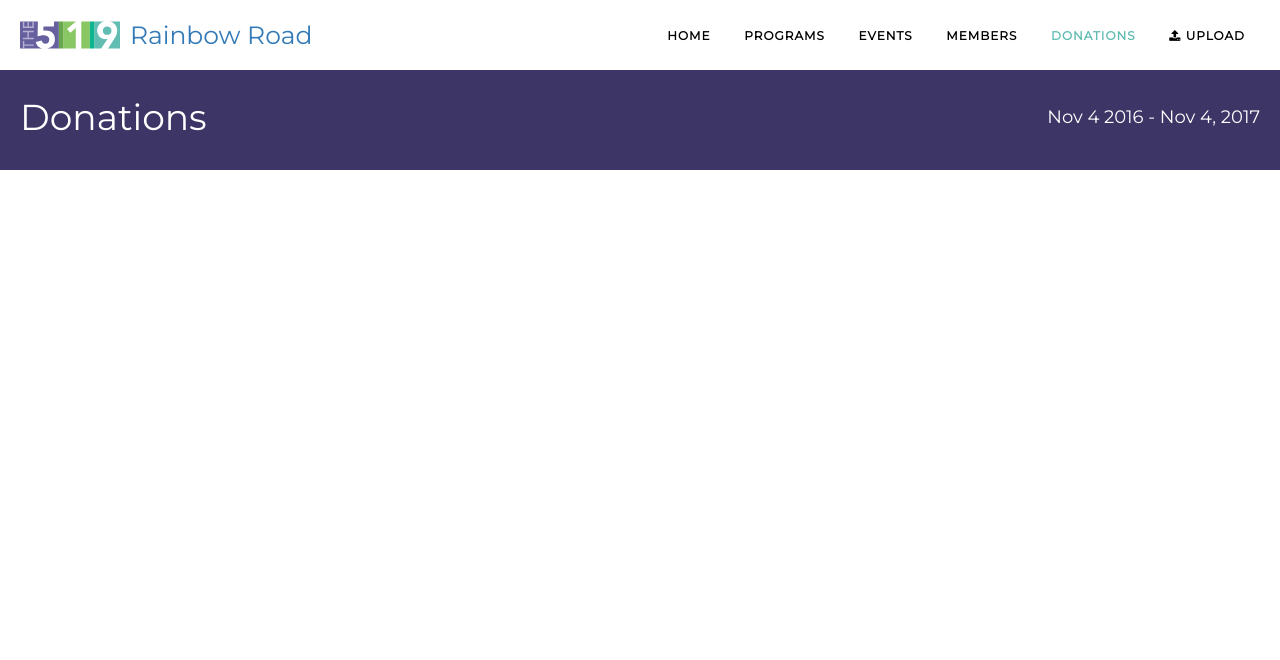
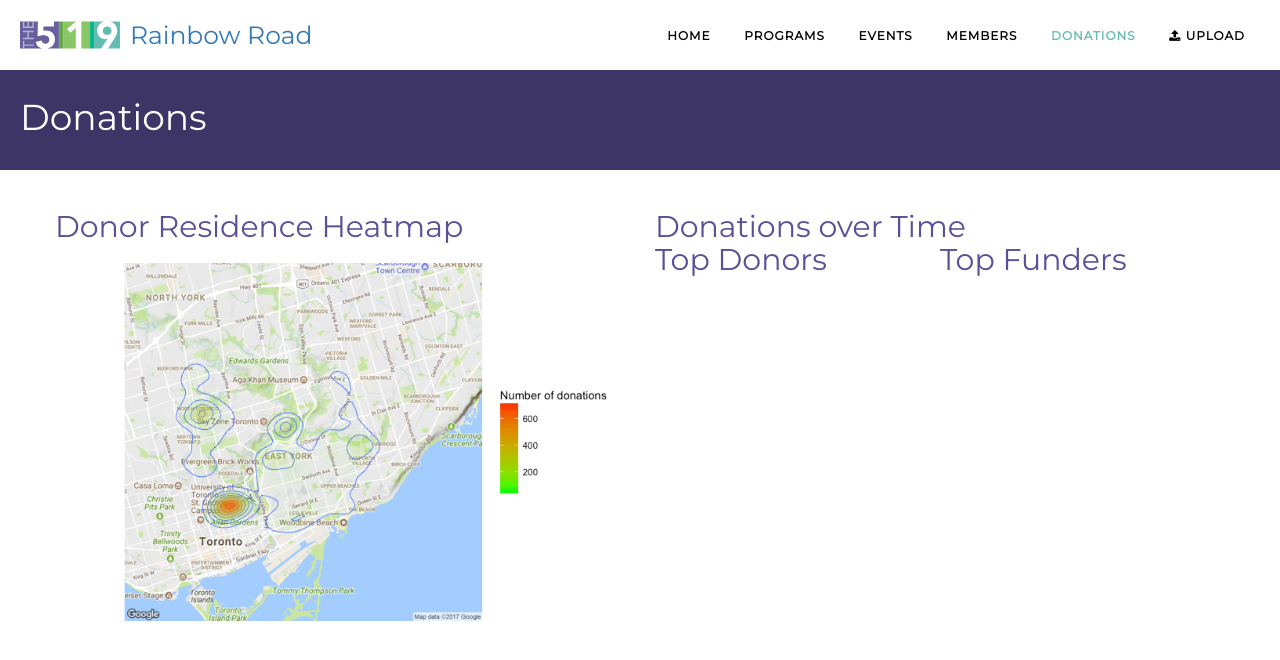
Before and after one commit to CapitalOneCanadaHackathon/gift_the_code, a Flask app: page /donations in a window 1280 px wide. Shown: the top 660 px of the page. Run offline with Flask 2, Linux system fonts and the light colour scheme; data that the repository does not hold is empty; some libraries are stand-ins or nearby versions.

Commit message:
commit before demo

```diff
--- a/app/forms.py
+++ b/app/forms.py
@@ -12,4 +12,4 @@ class QueryForm(Form):
                                                'Trans Youth Mentorship'),
                                               ('Sunday Drop In', 'Sunday Drop In'),
                                               ('Legal Clinic', 'Legal Clinic'),
-                                              ('New Comer Settlement Services', 'New Comer Settlement Services')])
+                                              ('Settlement Services', 'Settlement Services')])
--- a/app/static/css/styling.css
+++ b/app/static/css/styling.css
@@ -119,7 +119,7 @@ input[type=file] {
 
 .graph-header .graph-dropdown {
   position: relative;
-  float:right;
+  float: right;
   padding-right:40px;
 }
 
@@ -157,3 +157,22 @@ input[type=file] {
   font-weight: 700;
   color: #61BCB2;
 }
+
+#top_donors .row, #top_funders .row {
+  margin-top: 35px;
+}
+
+#top_donors .row .value, #top_donors .row .key, #top_funders .row .value, #top_funders .row .key {
+  font-size: 18px;
+}
+#top_donors .row .key, #top_funders .row .key{
+  /* text-align: left; */
+}
+#top_donors .row .value, #top_funders .row .value {
+  text-align: left;
+  margin: 0;
+}
+
+.donor-name {
+  font-weight: 700;
+}
--- a/app/static/js/donation.js
+++ b/app/static/js/donation.js
@@ -21,7 +21,7 @@ function refresh_charts() {
 
         chart
           .width(768)
-          .height(480)
+          .height(330)
           .dimension(dateDim)
           .x(d3.time.scale().domain([minDate,maxDate]))
           .brushOn(false)
@@ -37,6 +37,46 @@ function refresh_charts() {
           .legend(dc.legend().x(90).y(30).itemHeight(13).gap(5))
 
         dc.renderAll();
+
+        function numberWithCommas(x) {
+            return x.toString().replace(/\B(?=(\d{3})+(?!\d))/g, ",");
+          }
+
+        var donors = [];
+        donors.push("<div>");
+        donor_data = data.data.top_donors
+
+        $.each(donor_data, function(i) {
+          d = donor_data[i]
+          console.log(d)
+
+          var num = '$ ' + numberWithCommas(Math.ceil(d.sum));
+
+          var item = "<div class='col-sm-12 col-md-12'><div class='row'><div class='col-sm-4 col-md-4 value'>";
+          item = item + num + "</div><div class='key col-sm-8 col-md-8 donor-name'>" + d.first_name + ' ' + d.last_name + "</div></div></div>";
+          donors.push(item);
+
+        });
+        donors.push("</div>");
+        $("#top_donors").append(donors);
+
+        var funders = [];
+        funders.push("<div>");
+        funder_data = data.data.top_funders
+
+        $.each(funder_data, function(i) {
+          d = funder_data[i]
+          console.log(d)
+
+          var num = '$ ' + numberWithCommas(Math.ceil(d.sum));
+
+          var item = "<div class='col-sm-12 col-md-12'><div class='row'><div class='col-sm-4 col-md-4 value'>";
+          item = item + num + "</div><div class='key col-sm-8 col-md-8 donor-name'>" + d.company_name + "</div></div></div>";
+          funders.push(item);
+
+        });
+        funders.push("</div>");
+        $("#top_funders").append(funders);
       });
 };
 
--- a/app/static/js/program.js
+++ b/app/static/js/program.js
@@ -111,8 +111,8 @@ function refresh_charts(program_value) {
             return x.toString().replace(/\B(?=(\d{3})+(?!\d))/g, ",");
           }
 
-        $("#attendance")[0].innerText = numberWithCommas(data.data.attendance_by_program[0].attendee_count)
-        $("#funding")[0].innerText = "$" + numberWithCommas(Math.round(data.data.funding_by_program[0].donations,3))
+        $("#attendance")[0].innerHTML = "<i class='fa fa-users'></i> " + numberWithCommas(data.data.attendance_by_program[0].attendee_count)
+        $("#funding")[0].innerText = "$ " + numberWithCommas(Math.round(data.data.funding_by_program[0].donations,3))
 
         chart.render();
     });
--- a/app/static/js/program_attendance.js
+++ b/app/static/js/program_attendance.js
@@ -1,4 +1,4 @@
-var chart = dc.barChart('#program_attendance');
+var attendance_chart = dc.barChart('#program_attendance');
 
 d3.json('program_data.json', function(error, data) {
     if(error)
@@ -8,7 +8,7 @@ d3.json('program_data.json', function(error, data) {
         programDimension = ndx.dimension(function(d) {return d.event_name;}),
         sumGroup       = programDimension.group().reduceSum(function(d) {return d.attendee_count;});
 
-    chart
+    attendance_chart
         .width(768)
         .height(380)
         .margins({top: 30, right: 50, bottom: 40, left: 60})
@@ -24,5 +24,5 @@ d3.json('program_data.json', function(error, data) {
         .outerPadding(0.05)
         .group(sumGroup);
 
-    chart.render();
+    attendance_chart.render();
 });
--- a/app/templates/donations.html
+++ b/app/templates/donations.html
@@ -9,9 +9,17 @@
 <!-- <link rel="stylesheet" href="{{ url_for('static', filename='bootstrap.min.css') }}"> -->
 <link rel="stylesheet" href="{{ url_for('static', filename='dc.css') }}">
 
-<div class="data-vis" id="donation_ts">
-
+<div class="data-vis col-md-6" style='float:left'>
+ <h2>Donor Residence Heatmap</h2><br>
+ <img src="{{ url_for('static', filename='donation_heatmap.png') }}" style='width:110%'>
 </div>
+<div class="data-vis col-md-6" style='float:right'>
+        <div id="donation_ts" ><h2>Donations over Time</h2></div>
+        <div id='top_donors' style='float:left; width:50%'><h2>Top Donors</h2>
+        </div>
+        <div id='top_funders' style='float:right; width:50%'><h2>Top Funders</h2>
+        </div>
+       </div>
 <script src="{{ url_for('static', filename='js/donation.js') }}"></script>
 <script>$($(".menu li a")[4]).css("color", "#61BCB2");</script>
 {% endblock content %}
--- a/app/templates/index.html
+++ b/app/templates/index.html
@@ -17,7 +17,7 @@
   function numberWithCommas(x) {
     return x.toString().replace(/\B(?=(\d{3})+(?!\d))/g, ",");
   }
-
+  var numbers = {};
   $.getJSON("/summary_api", function(data) {
     var items = [];
     items.push("<div class='row'>");
@@ -26,6 +26,7 @@
       if (dict[key]["currency"]) {
         num = "$" + num;
       }
+      numbers[key] = num;
       var item = "<div class='summary col-sm-4'><div class='value'>";
       if (dict[key]["icon"]) {
         item = item + "<i class='fa " + dict[key]["icon"] + "'></i>  ";
@@ -35,6 +36,7 @@
     });
     items.push("</div>");
     $(".index").append(items);
+
   });
 
   $($(".menu li a")[0]).css("color", "#61BCB2");
--- a/app/templates/layout.html
+++ b/app/templates/layout.html
@@ -31,7 +31,7 @@
   </nav>
   <div class="navbar subnav">
     <div class="title">{{ title }}</div>
-    <div class="timeline">Nov 4 2016 - Nov 4, 2017</div>
+    <!--<div class="timeline">Nov 4 2016 - Nov 4, 2017</div>-->
   </div>
   <div class="content">
     {% block content %}{% endblock %}
--- a/app/templates/members.html
+++ b/app/templates/members.html
@@ -15,11 +15,11 @@
 </div>
 <div class="data-vis col-md-4" id="member_age" style='margin:auto'>
     <h2>Members by Age Group</h2>
-
-  </div>
+     </div>
 
 <div class="data-vis col-md-8" id="member_map" style='margin:auto'>
-    <h2>Map</h2>
+    <h2>Member Residence Heatmap</h2>
+    <img src="{{ url_for('static', filename='member_heatmap.png')}}" style="width:100%">
 
   </div>
   <div class="data-vis col-md-4" id="member_length" style='margin:auto'>
--- a/app/views.py
+++ b/app/views.py
@@ -1,7 +1,7 @@
 from __future__ import division, print_function
 
 import datetime
-from json import dumps
+from json import dumps, load
 import re
 import os
 
@@ -127,6 +127,18 @@ DONATIONS = {"donations_over_time":
                 SELECT SUBSTRING(donation_date::varchar,1,7) as month, SUM(donation_amount) FROM donations
                 WHERE program_ind=0 and donation_date between '{dt_start}' and '{dt_end}'
                 GROUP BY 1 ORDER BY 1 asc
+                """,
+             "top_donors":
+             """
+                SELECT first_name, last_name, sum(donation_amount) from donations
+                where program_ind=0 and first_name is not null --donation_date between '{dt_start}' and '{dt_end}'
+                GROUP BY 1 ,2 order by 3 desc limit 5
+                """,
+             "top_funders":
+             """
+                SELECT company_name, sum(donation_amount) from donations
+                where program_ind=1 and company_name is not null --donation_date between '{dt_start}' and '{dt_end}'
+                GROUP BY 1 order by 2 desc limit 5
                 """}
 
 MEMBERS = {"membership_over_time":
@@ -223,6 +235,13 @@ def member_api():
     return dumps(metrics)
 
 
+@app.route("/twitter_api")
+def twitter_api():
+    with open('/home/ubuntu/gift_the_code/app/static/tweets.json', 'r') as rf:
+        tweets = load(rf)
+    return dumps(dict(data=tweets))
+
+
 @app.route("/donation_api")
 def donation_api():
     metrics = get_from_database_dict(DONATIONS)
```
Also changed, not shown: app/static/tweets.json (added, +1 -0 lines), app/templates/events.html (+9 -1 lines), app/templates/programs.html (+4 -3 lines), tweets.json (deleted, +0 -1 lines), app/static/519_wordcloud.png (renamed from 519_wordcloud.png), app/static/donation_heatmap.png (renamed from donation_heatmap.png), app/static/member_heatmap.png (renamed from member_heatmap.png), 2 other files.
